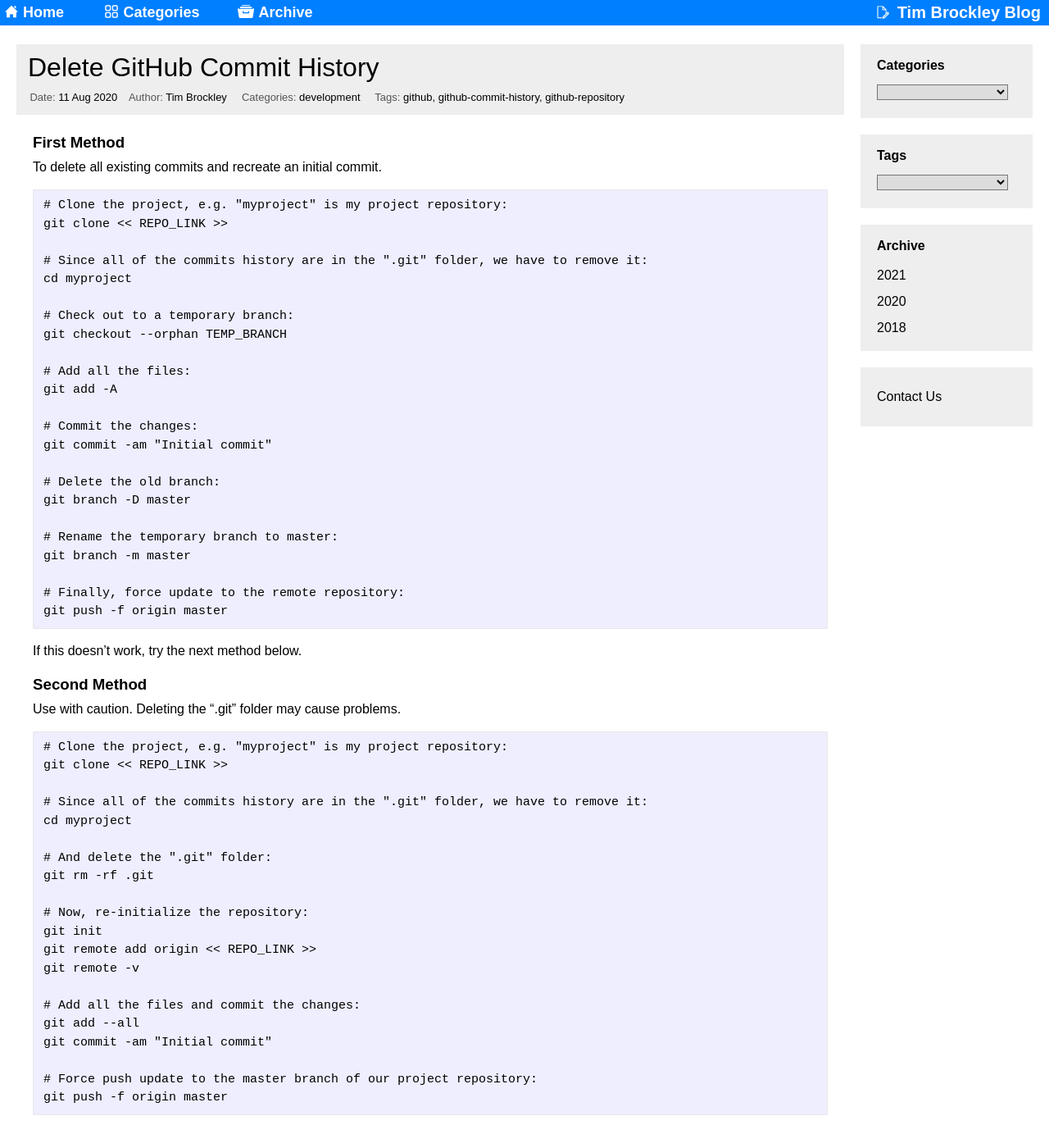
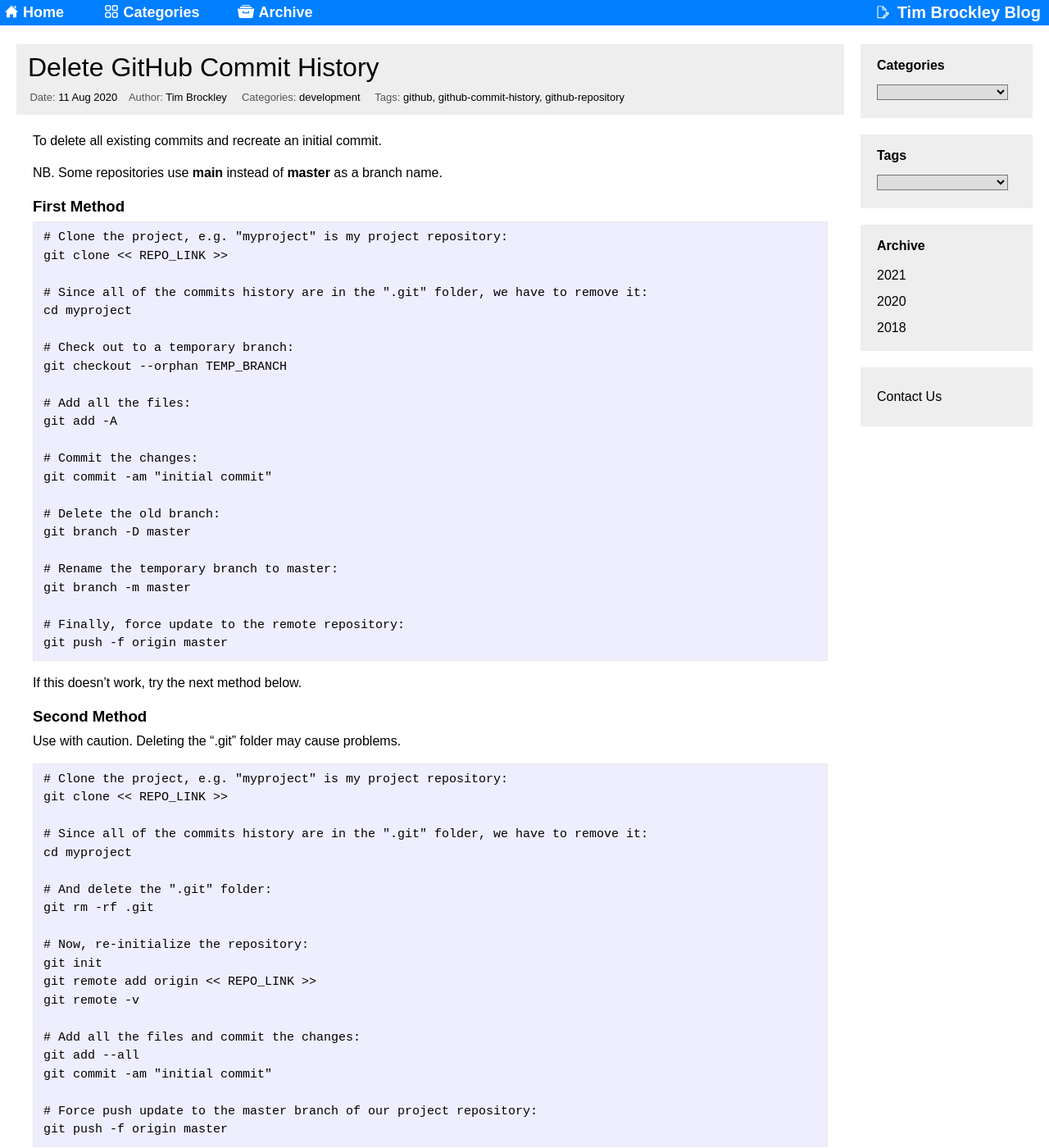
Before and after one commit to timbrockley/blog.timbrockley.co.uk, a Jekyll site: the page built from pages/_posts/development/2020-08-11-delete-github-commit-history.md, in a window 1280 px wide and 1400 px high. Shown: the whole window at 82% size. Built offline with Jekyll 4.4.1, drawn with Linux system fonts in a browser that asks for light colours.

Commit message:
updated pages

````diff
--- a/pages/_posts/development/2020-08-11-delete-github-commit-history.md
+++ b/pages/_posts/development/2020-08-11-delete-github-commit-history.md
@@ -6,9 +6,12 @@ image: "/assets/images/development/delete-github-commit-history/github_logo_200x
 categories: [development]
 tags: [github, github-commit-history, github-repository]
 ---
-### First Method
 
 To delete all existing commits and recreate an initial commit.
+
+NB. Some repositories use **main** instead of **master** as a branch name.
+
+### First Method
 
 ```
 # Clone the project, e.g. "myproject" is my project repository:
@@ -24,7 +27,7 @@ git checkout --orphan TEMP_BRANCH
 git add -A
 
 # Commit the changes:
-git commit -am "Initial commit"
+git commit -am "initial commit"
 
 # Delete the old branch:
 git branch -D master
@@ -58,7 +61,7 @@ git remote -v
 
 # Add all the files and commit the changes:
 git add --all
-git commit -am "Initial commit"
+git commit -am "initial commit"
 
 # Force push update to the master branch of our project repository:
 git push -f origin master
````
